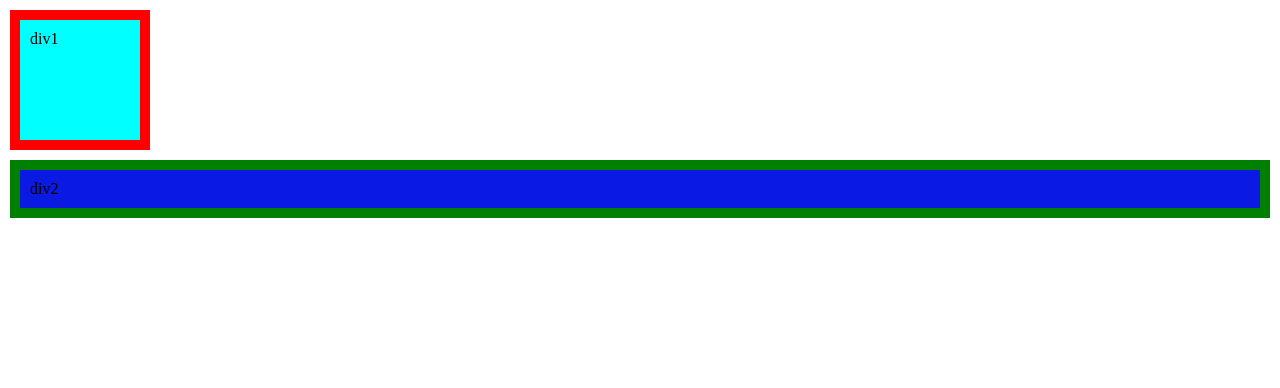
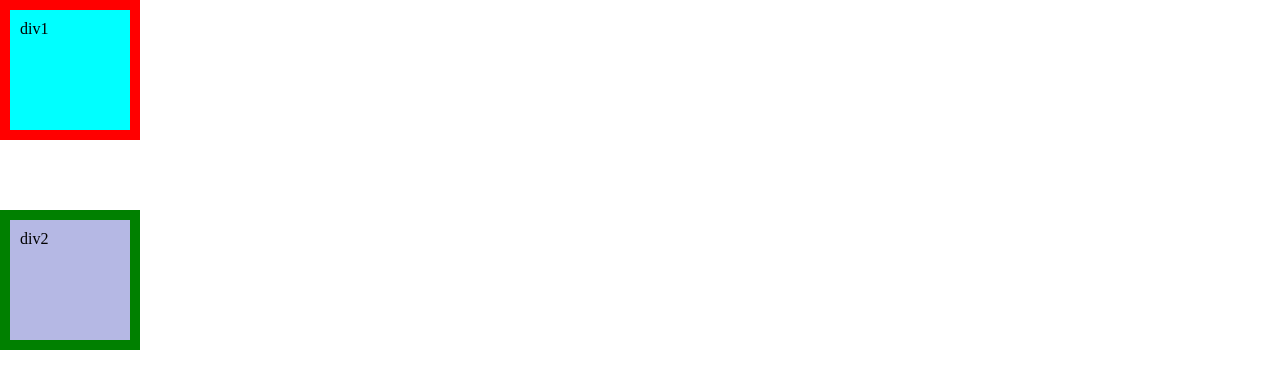
Before and after one commit to gitAlbertadine/boxmodel, a plain HTML site: page index.html in a window 1280 px wide. Drawn offline with Linux system fonts and the light colour scheme.

Commit message:
second commit

```diff
--- a/style.css
+++ b/style.css
@@ -6,13 +6,15 @@
     background-color: aqua;
     padding: 10px;
     border: 10px solid red ;
-    margin: 10px;
+    margin-bottom: 70px;
     width: 100px;
     height: 100px;
 }
 .div2{
-    background-color: rgb(11, 26, 226);
+    background-color: rgb(181, 184, 228);
     padding: 10px;
     border: 10px solid green;
-    margin: 10px;
+    margin-top: 60px;
+    width: 100px;
+    height: 100px;
 }
```
